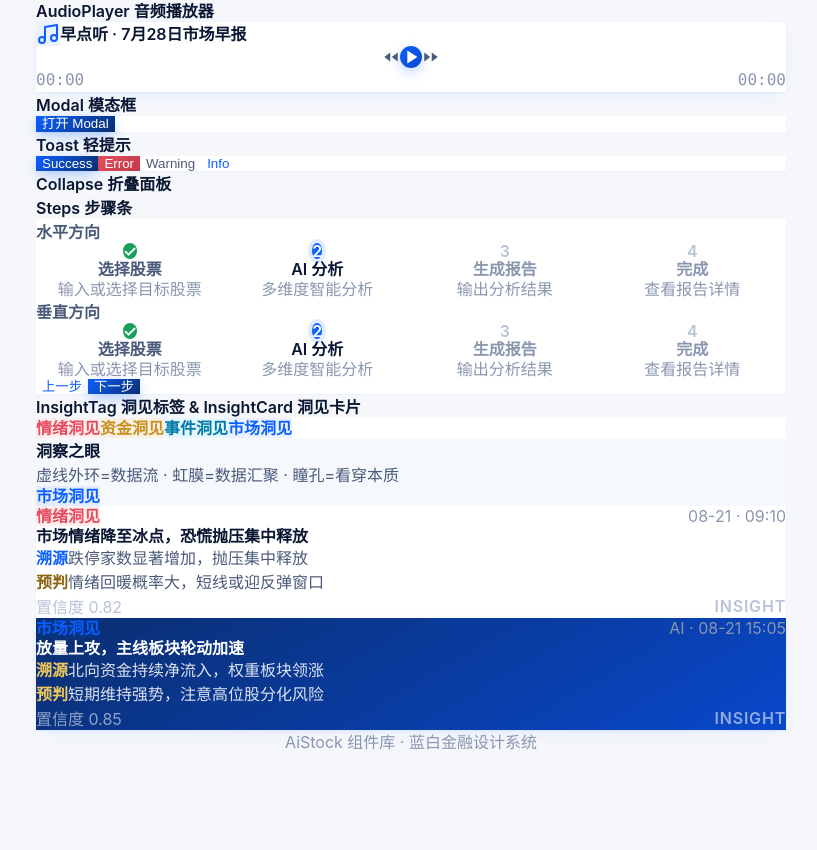
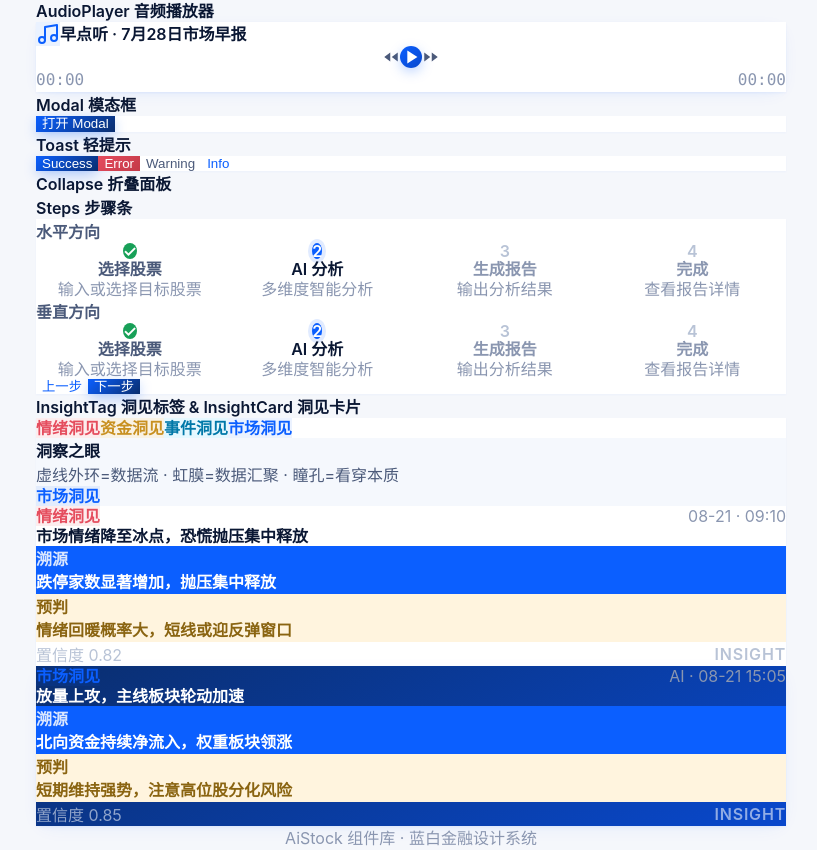
Before and after one commit to NanyuDeer/aistock-component-lib, a Vue app: page / in a window 1280 px wide. Shown: the part 3600-4450 px from the top of the page, without its empty margins (229-1046 px from the left). Before the commit the page ends 4354 px from the top, so only its background shows below. Built offline with nearby package versions, Linux system fonts and the light colour scheme.

Commit message:
洞见标签/卡片体系完善：trend 类型+横幅卡配色（溯源实底蓝/预判浅金柔底，5 类洞见配色互不相同）

```diff
--- a/src/components/InsightCard.vue
+++ b/src/components/InsightCard.vue
@@ -16,15 +16,15 @@
     <!-- 分隔线 -->
     <view class="as-insight-card__divider" />
 
-    <!-- 溯源 -->
-    <view class="as-insight-card__line">
+    <!-- 溯源（横幅卡：蓝） -->
+    <view class="as-insight-card__line as-insight-card__line--trace">
       <text class="as-insight-card__key">溯源</text>
       <text class="as-insight-card__text">{{ trace }}</text>
     </view>
 
-    <!-- 预判 -->
-    <view class="as-insight-card__line">
-      <text class="as-insight-card__key as-insight-card__key--forecast">预判</text>
+    <!-- 预判（横幅卡：金） -->
+    <view class="as-insight-card__line as-insight-card__line--forecast">
+      <text class="as-insight-card__key">预判</text>
       <text class="as-insight-card__text">{{ forecast }}</text>
     </view>
 
@@ -44,7 +44,7 @@ import InsightTag from './InsightTag.vue'
  * InsightCard 洞见卡片
  * 全站洞见统一容器：瞳孔标签置前 → 结论一句话 → 溯源 → 预判（两句话上限）。
  */
-type InsightType = 'emotion' | 'fund' | 'event' | 'market'
+type InsightType = 'emotion' | 'fund' | 'event' | 'market' | 'trend'
 type InsightTheme = 'light' | 'dark'
 
 const props = withDefaults(defineProps<{
@@ -80,7 +80,8 @@ const typeLabelMap: Record<InsightType, string> = {
   emotion: '情绪洞见',
   fund: '资金洞见',
   event: '事件洞见',
-  market: '市场洞见'
+  market: '市场洞见',
+  trend: '趋势洞见'
 }
 
 const typeLabel = computed(() => typeLabelMap[props.type])
@@ -132,31 +133,30 @@ const handleClick = () => {
   margin: $s-1 0;
 }
 
-/* ===== Lines ===== */
-.as-insight-card__line {
-  display: flex;
-  gap: $s-2;
-  align-items: flex-start;
+/* ===== Lines（彩色横幅卡，同"归因结论"样式） ===== */
+/* 语义色：溯源=蓝 / 预判=金 */
+/* 注意：CSS 自定义属性声明内 Sass 不自动插值 SCSS 变量，需用插值语法写入变量值 */
+.as-insight-card__line--trace {
+  --banner-bg: #{$insight-market};
+  --banner-glow: rgba(11, 95, 255, 0.18);
 }
 
-.as-insight-card__key {
-  flex-shrink: 0;
-  font-size: 20rpx;
-  font-weight: 600;
-  color: $primary;
-  line-height: $lh-base;
-  padding-top: 2rpx;
+.as-insight-card__line--forecast {
+  --banner-bg: #{$gold-soft-bg};
+  --banner-glow: rgba(138, 100, 17, 0.12);
 }
 
-.as-insight-card__key--forecast {
-  color: $gold-deep;
-}
+/* 横幅卡排版统一走全局 insight-banner mixin（一处调整全站生效） */
+@include insight-banner('.as-insight-card__line', '.as-insight-card__key', '.as-insight-card__text');
 
-.as-insight-card__text {
-  font-size: $font-size-sm;
-  color: $ink-soft;
-  line-height: $lh-base;
-  flex: 1;
+/* 预判：浅金柔底（浅底+深金字，与溯源实底蓝一实一柔；需在 mixin 之后覆盖白字） */
+.as-insight-card__line--forecast {
+  border: 1rpx solid $gold-soft-border;
+
+  .as-insight-card__key,
+  .as-insight-card__text {
+    color: $gold-deep;
+  }
 }
 
 /* ===== Foot ===== */
@@ -200,13 +200,7 @@ const handleClick = () => {
     background: linear-gradient(90deg, rgba($gold-light, 0.6), rgba($white, 0.12));
   }
 
-  .as-insight-card__key {
-    color: $gold-light;
-  }
-
-  .as-insight-card__text {
-    color: rgba($white, 0.86);
-  }
+  /* 横幅行自含底色/白字，不受 dark 卡片影响，无需覆盖 */
 
   .as-insight-card__meta,
   .as-insight-card__brand {
--- a/src/components/InsightTag.vue
+++ b/src/components/InsightTag.vue
@@ -21,11 +21,11 @@
  * 系统标志组件：瞳孔即洞见类型，全站洞见入口统一使用。
  * 瞳孔语义：虚线外环=数据流，虹膜渐变=数据汇聚，瞳孔+高光=AI 看穿本质。
  */
-type InsightType = 'emotion' | 'fund' | 'event' | 'market'
+type InsightType = 'emotion' | 'fund' | 'event' | 'market' | 'trend'
 type InsightSize = 'sm' | 'md' | 'lg'
 
 withDefaults(defineProps<{
-  /** 洞见类型：emotion 情绪 / fund 资金 / event 事件 / market 市场 */
+  /** 洞见类型：emotion 情绪 / fund 资金 / event 事件 / market 市场 / trend 趋势 */
   type?: InsightType
   /** 尺寸 */
   size?: InsightSize
@@ -141,6 +141,13 @@ withDefaults(defineProps<{
   --iris-deep: #{$insight-market-deep};
 }
 
+.as-insight-tag--trend {
+  background: $insight-trend-soft;
+  color: $insight-trend-deep;
+  --iris-light: #{$insight-trend-light};
+  --iris-deep: #{$insight-trend-deep};
+}
+
 /* ===== Sizes ===== */
 .as-insight-tag--sm {
   padding: 2rpx 12rpx;
--- a/src/styles/variables.scss
+++ b/src/styles/variables.scss
@@ -34,6 +34,9 @@ $accent-100: #b3ecff;
 $gold: #c89020;
 $gold-light: #f0c75a;
 $gold-deep: #8a6411;
+/* 预判横幅柔底（浅金）：浅底 + 深金字 + 同色系描边 */
+$gold-soft-bg: #fff4de;
+$gold-soft-border: #f0d9a8;
 $gold-soft: rgba(200, 144, 32, 0.12);
 
 /* ===== Background ===== */
@@ -256,6 +259,39 @@ $insight-market: #0b5fff;
 $insight-market-light: #4d8bff;
 $insight-market-deep: #0a2e6f;
 $insight-market-soft: rgba(11, 95, 255, 0.08);
+$insight-trend: #7c3aed;
+$insight-trend-light: #a78bfa;
+$insight-trend-deep: #5b21b6;
+$insight-trend-soft: rgba(124, 58, 237, 0.10);
 
 /* 洞察之眼深色卡片背景（详情页/播报封面专用） */
 $insight-card-dark-gradient: linear-gradient(150deg, #0a2e6f 0%, #0948cc 100%);
+
+/* ===== 洞见解横幅卡（key+text 卡片化，同"归因结论"样式） =====
+ * 将"左关键词 + 右正文"升级为整块彩色横幅卡：顶部小字关键词 + 底部白字正文。
+ * 底色由调用方用 CSS 变量 --banner-bg 指定（默认 $primary），语义色修饰类见各组件。 */
+@mixin insight-banner($line: '.insight-banner', $key: '.insight-banner__key', $text: '.insight-banner__text') {
+  #{$line} {
+    background: var(--banner-bg, $primary);
+    border-radius: $r-sm;
+    padding: 16rpx 20rpx;
+    box-shadow: 0 4rpx 12rpx var(--banner-glow, rgba(11, 95, 255, 0.18));
+  }
+
+  #{$key} {
+    display: block;
+    font-size: 20rpx;
+    font-weight: 600;
+    letter-spacing: 2rpx;
+    color: rgba(255, 255, 255, 0.85);
+    margin-bottom: 4rpx;
+  }
+
+  #{$text} {
+    display: block;
+    font-size: 26rpx;
+    font-weight: 600;
+    color: #ffffff;
+    line-height: $lh-base;
+  }
+}
```
Also changed, not shown: 1 other file (tests, documents, lock files or other folders).
